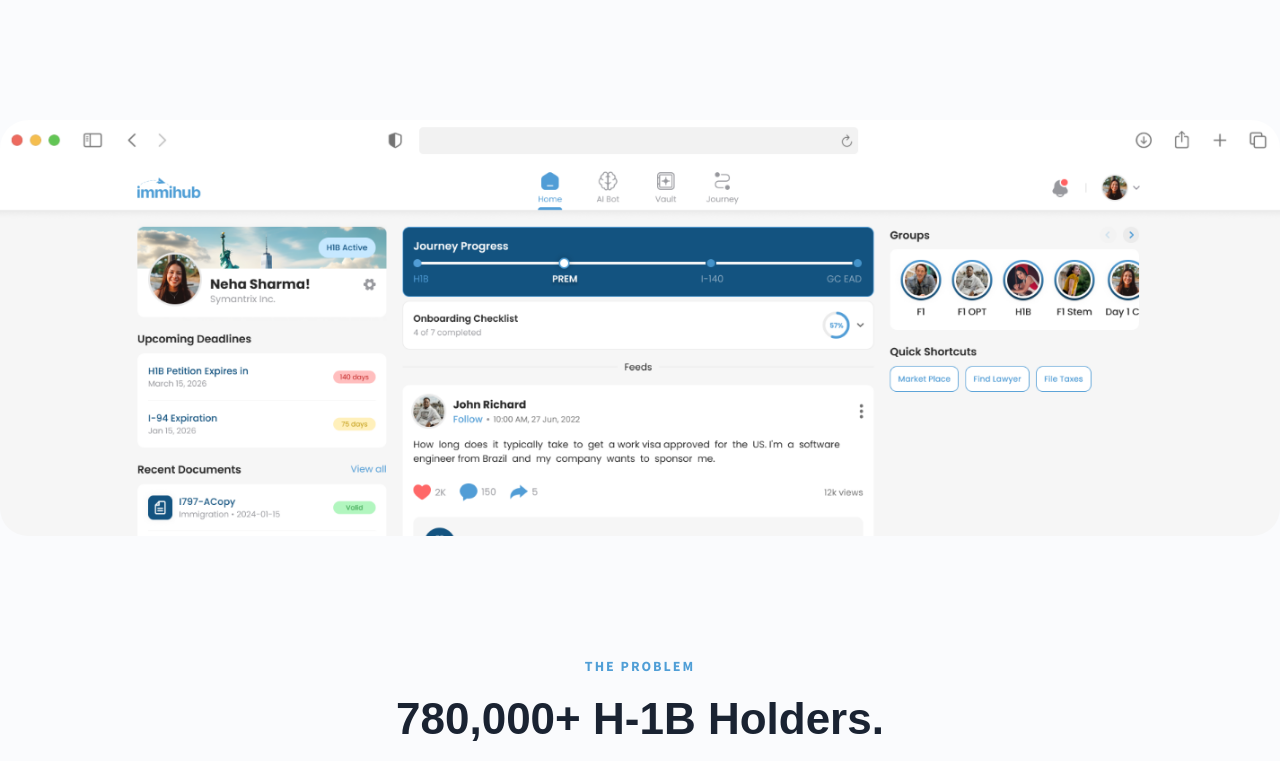
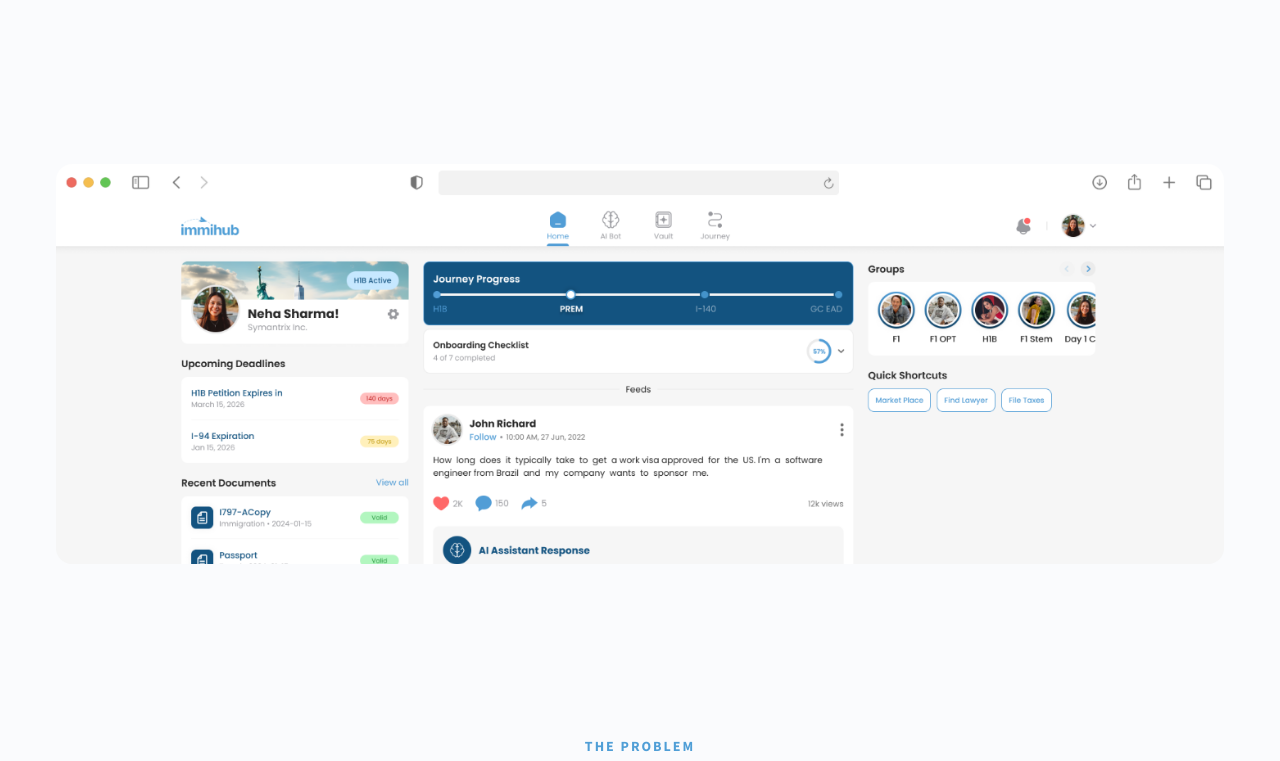
Before and after one commit to Pavanupsc/GetImmiHub, a Next.js app: page / in a window 1280 px wide. Shown: the part 680-1441 px from the top of the page. Built offline with nearby package versions, Linux system fonts and the light colour scheme; a web font is replaced by a local one.

Commit message:
changes updated

```diff
--- a/src/components/HomePage.tsx
+++ b/src/components/HomePage.tsx
@@ -122,10 +122,6 @@ export function HomePage() {
         </div>
       </section>
 
-      {/* Product preview — top half of dashboard (50% image height); % height needs a defined box, so we use aspect-ratio clip */}
-      <section className="home-social-section" style={{ background: colors.bgWhite}}>
-        <div style={{ maxWidth: "1280px", margin: "0 auto", width: "100%", minWidth: 0 }}>
-          <AnimatedSection>
       <div
   className="home-social-shell"
   style={{
@@ -134,22 +130,16 @@ export function HomePage() {
     overflow: "hidden",
   }}
 >
-              <div className="home-social-inner">
   <div
-                  className="social-preview-crop"
-                  style={{
-                    overflow: "hidden",
-                    borderRadius: "16px",
-                    width: "100%",
-                    aspectRatio: "1600 / 520",
-                  }}
+    className="home-social-inner"
+    style={{ padding: "44px 56px 52px" }}
   >
+    <div style={{ overflow: "hidden", borderRadius: "16px", height: "400px" }}>
   <Image
     src="/Images/social-media-image.png"
     alt="ImmiHub product preview"
     width={1600}
     height={980}
-                    sizes="(max-width: 768px) calc(100vw - 80px), 1200px"
     style={{
       width: "100%",
       height: "auto",
@@ -161,9 +151,6 @@ export function HomePage() {
 </div>
   </div>
 </div>
-          </AnimatedSection>
-        </div>
-      </section>
 
       {/* ===== THE PROBLEM — centered phone with 4 surrounding cards ===== */}
       <section className="home-section-stack" style={{ padding: `120px ${layout.pagePaddingX} 140px`, background: colors.bgWhite, overflow: "hidden" }}>
```
Lines whose indentation alone changed are shown as unchanged.
